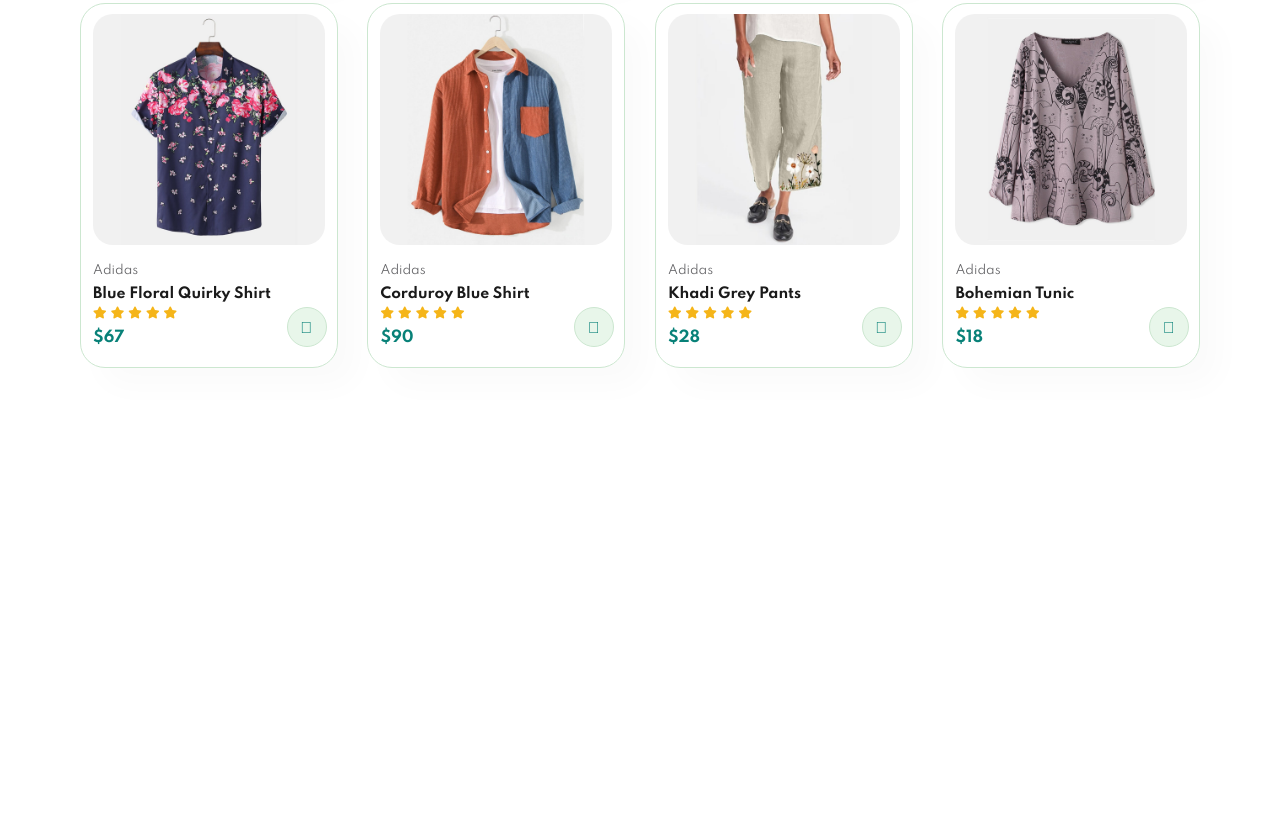
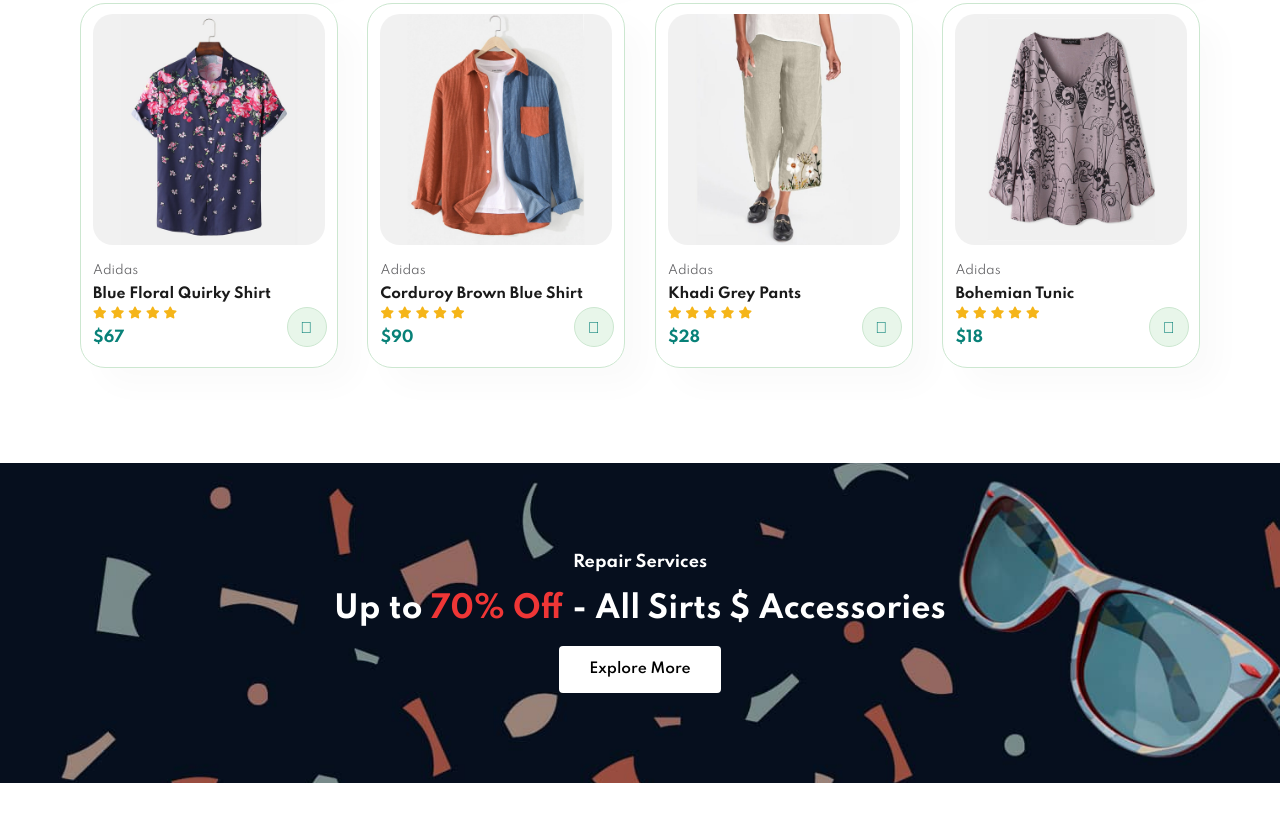
Before and after one commit to Manvisekhri08/E-Commerce-Website, a plain HTML site: page index.html in a window 1280 px wide. Shown: the part 1687-2508 px from the top of the page. Before the commit the page ends 2110 px from the top, so only its background shows below. Drawn offline with Linux system fonts and the light colour scheme.

Commit message:
adding banner

```diff
--- a/index.html
+++ b/index.html
@@ -147,7 +147,7 @@
                 <img src="img/products/f6.jpg" alt="">
                 <div class="des">
                     <span>Adidas</span>
-                    <h5>Corduroy Blue Shirt</h5>
+                    <h5>Corduroy Brown Blue Shirt</h5>
                     <div class="star">
                         <i class="fas fa-star"></i>
                         <i class="fas fa-star"></i>
@@ -193,6 +193,12 @@
             </div>
         </div>
     </section>
+
+    <section id="banner" class="section-m1">
+        <h4> Repair Services</h4>
+        <h2> Up to <span>70% Off</span> - All Sirts $ Accessories</h2>
+        <button class="normal">Explore More</button>
+    </section>
     <script src="script.js"></script>
 </body>
 </html>
--- a/style.css
+++ b/style.css
@@ -40,6 +40,18 @@ p {
 
 .section-m1 {
     margin: 40px 0;
+}
+button.normal {
+    font-size: 14px;
+    font-weight: 600;
+    padding: 15px 30px;
+    color: #000;
+    background-color: #fff;
+    border-radius: 4px;
+    cursor: pointer;
+    border: none;
+    outline: none;
+    transition: 0.2s;
 }
 
 .logo {
@@ -263,3 +275,36 @@ body {
     bottom: 20px;
     right: 10px;
 }
+
+#banner {
+    display: flex;
+    flex-direction: column;
+    justify-content: center;
+    align-items: center;
+    text-align: center;
+    background-image: url("img/banner/b2.jpg");
+    width: 100%;
+    height: 40vh;
+    background-size: cover;
+    background-position: center;
+}
+
+#banner h4 {
+    color: #fff;
+    font-size: 16px;
+}
+
+#banner h2 {
+    color: #fff;
+    font-size: 30px;
+    padding: 10px 0;
+}
+
+#banner h2 span {
+    color: #ef3636;
+}
+
+#banner button:hover {
+    background-color: #088178;
+    color: #fff;
+}
```
Also changed, not shown: img/banner/b1.jpg (added), img/banner/b10.jpg (added), img/banner/b14.png (added), img/banner/b16.jpg (added), img/banner/b17.jpg (added), img/banner/b18.jpg (added), img/banner/b19.jpg (added), img/banner/b2.jpg (added), img/banner/b20.jpg (added), img/banner/b4.jpg (added), img/banner/b7.jpg (added).
